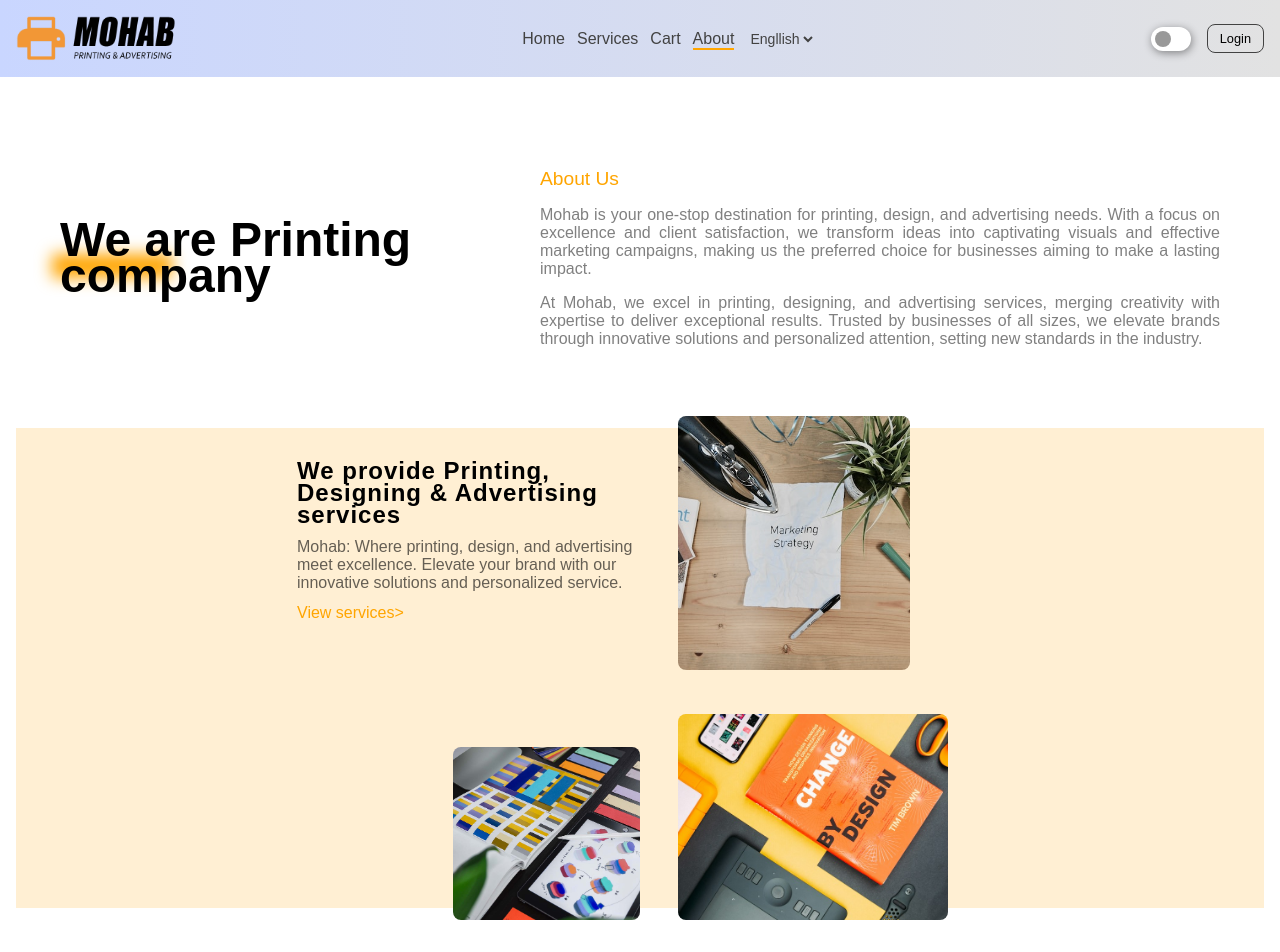
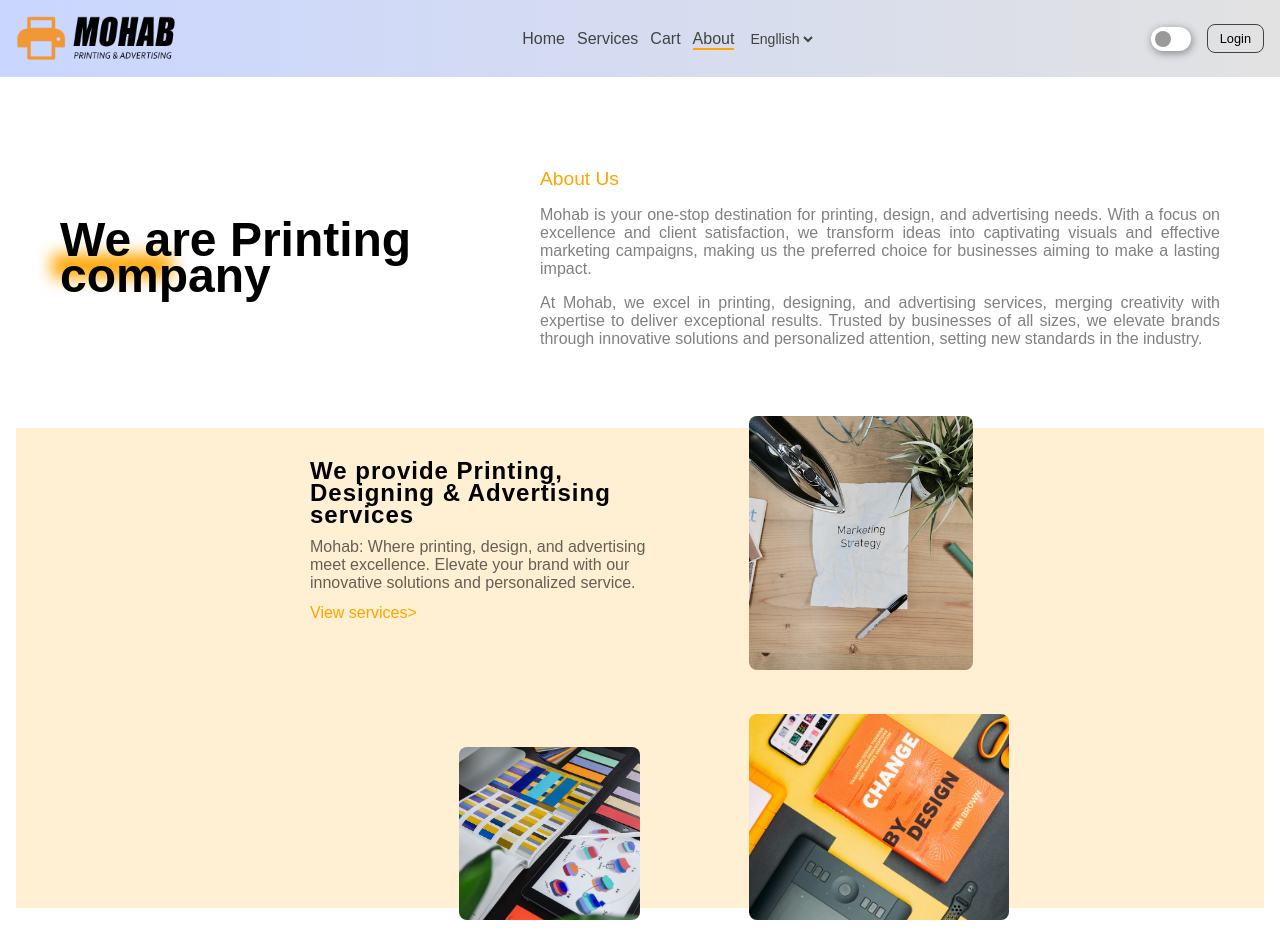
Before and after one commit to MoTarigOs/mohab, a Next.js app: page /about in a window 1280 px wide. Shown: the top 952 px of the page. Built offline with nearby package versions, Linux system fonts and the light colour scheme.

Commit message:
4th production commitment

```diff
--- a/app/about/About.css
+++ b/app/about/About.css
@@ -17,10 +17,10 @@
 
     .landingAbout{
         display: flex;
+        flex-direction: row;
         width: 100%;
         justify-content: center;
         align-items: center;
-        flex-wrap: wrap;
         padding: 32px 0;
 
         h1{
@@ -73,7 +73,7 @@
         background: rgb(255, 239, 211);
 
         .servicesAbout{
-            width: 100%;
+            width: fit-content;
             max-width: 750px;
             height: 480px;
             padding: 32px;
@@ -107,19 +107,20 @@
                 }
             }
 
+            img{
+                width: 100%;
+                max-width: 300px;
+                height: 100%;
+                object-fit: cover;
+                border-radius: 8px;
+            }
+
             .image1{
                 width: 25%;
                 height: 36%;
                 position: absolute;
                 bottom: -12px;
                 left: 25%;
-
-                img{
-                    width: 100%;
-                    height: 100%;
-                    object-fit: cover;
-                    border-radius: 8px;
-                }
             }
 
             .image2{
@@ -127,14 +128,7 @@
                 height: 53%;
                 position: absolute;
                 top: -12px;
-                left: 55%;
-
-                img{
-                    width: 100%;
-                    height: 100%;
-                    object-fit: cover;
-                    border-radius: 8px;
-                }
+                left: 65%;
             }
 
             .image3{
@@ -142,14 +136,7 @@
                 height: 43%;
                 position: absolute;
                 bottom: -12px;
-                left: 55%;
-
-                img{
-                    width: 100%;
-                    height: 100%;
-                    object-fit: cover;
-                    border-radius: 8px;
-                }
+                left: 65%;
             }
         }
     }
@@ -190,6 +177,8 @@
         padding: 12px;
 
         .landingAbout{
+            flex-wrap: wrap;
+
             h1{
                 font-size: 2rem;
                 line-height: 28px;
--- a/app/about/page.jsx
+++ b/app/about/page.jsx
@@ -18,7 +18,7 @@ const page = () => {
 
     const developerFacebookUrl = 'https://www.facebook.com/elgade.websites';
     const developerLinkedInUrl = 'https://www.linkedin.com/in/elgade/';
-    const developerWhatsappUrl = 'https://wa.me/+963991012169';
+    const developerWhatsappUrl = '';
 
     const { setSelectedRouter, isArabic } = useContext(Context);
 
```
